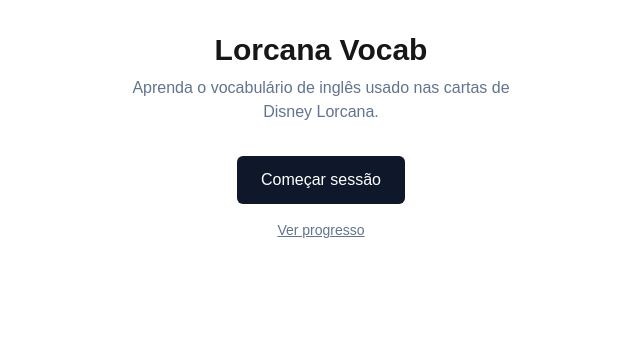
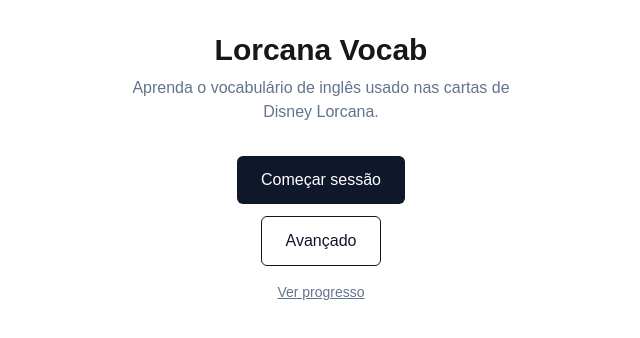
Before and after one commit to grynhas/lorcana-vocab, a Next.js app: page / in a window 1280 px wide. Shown: the top 338 px of the page, without its empty margins (319-959 px from the left). Built offline with nearby package versions, Linux system fonts and the light colour scheme.

Commit message:
Add Avançado entry point to the Home page

```diff
--- a/app/page.tsx
+++ b/app/page.tsx
@@ -7,12 +7,20 @@
       <p className="mt-2 text-slate-500">
         Aprenda o vocabulário de inglês usado nas cartas de Disney Lorcana.
       </p>
-      <Link
-        href="/session"
-        className="mt-8 inline-block rounded-md bg-slate-900 px-6 py-3 text-white"
-      >
-        Começar sessão
-      </Link>
+      <div className="mt-8 flex flex-col items-center gap-3">
+        <Link
+          href="/session"
+          className="inline-block rounded-md bg-slate-900 px-6 py-3 text-white"
+        >
+          Começar sessão
+        </Link>
+        <Link
+          href="/advanced-session"
+          className="inline-block rounded-md border border-slate-900 px-6 py-3 text-slate-900"
+        >
+          Avançado
+        </Link>
+      </div>
       <Link href="/progress" className="mt-4 block text-sm text-slate-500 underline">
         Ver progresso
       </Link>
```
